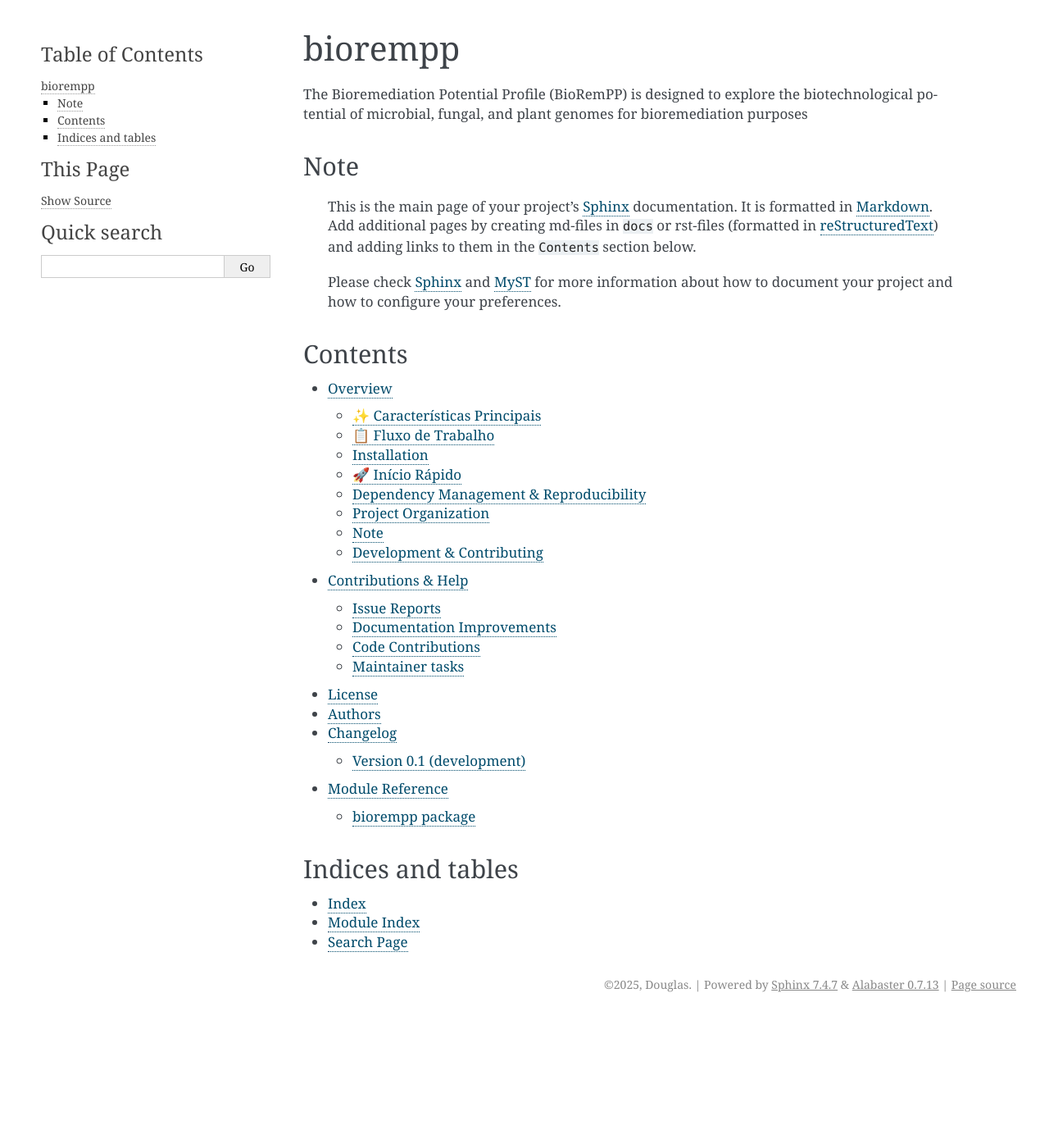
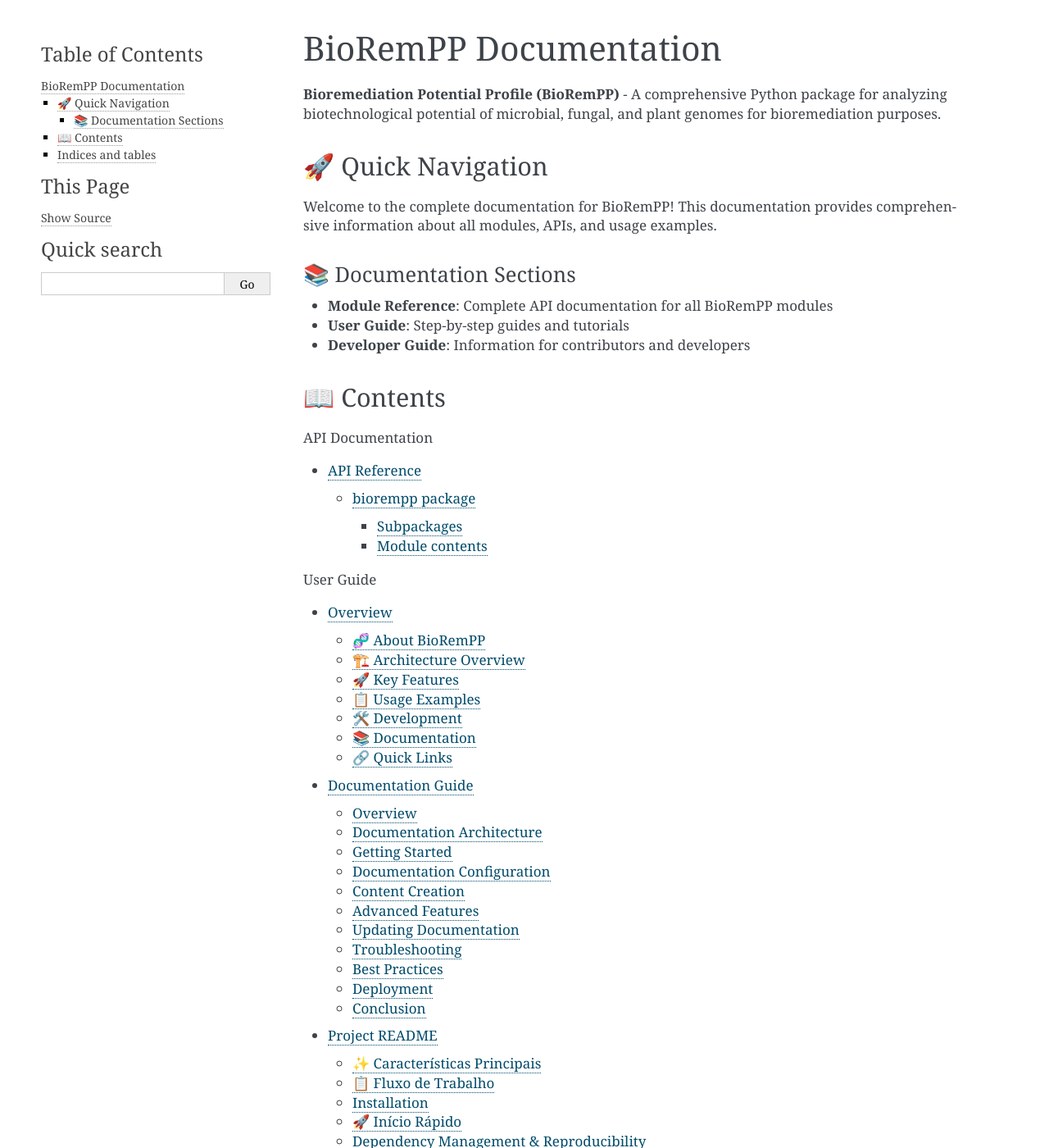
Before and after one commit to DougFelipe/biorempp, a Sphinx documentation site: the page built from docs/index.md, in a window 1280 px wide and 1400 px high. Shown: the whole window at 82% size. Built offline with Sphinx 7.4.7, drawn with Linux system fonts in a browser that asks for light colours.

Commit message:
docs: update index and create overview documentation for BioRemPP package

````diff
--- a/docs/index.md
+++ b/docs/index.md
@@ -1,30 +1,43 @@
-# biorempp
+# BioRemPP Documentation
 
-The Bioremediation Potential Profile (BioRemPP) is designed to explore the biotechnological potential of microbial, fungal, and plant genomes for bioremediation purposes
+**Bioremediation Potential Profile (BioRemPP)** - A comprehensive Python package for analyzing biotechnological potential of microbial, fungal, and plant genomes for bioremediation purposes.
 
+## 🚀 Quick Navigation
 
-## Note
+Welcome to the complete documentation for BioRemPP! This documentation provides comprehensive information about all modules, APIs, and usage examples.
 
-> This is the main page of your project's [Sphinx] documentation. It is
-> formatted in [Markdown]. Add additional pages by creating md-files in
-> `docs` or rst-files (formatted in [reStructuredText]) and adding links to
-> them in the `Contents` section below.
->
-> Please check [Sphinx] and [MyST] for more information
-> about how to document your project and how to configure your preferences.
+### 📚 Documentation Sections
 
+- **Module Reference**: Complete API documentation for all BioRemPP modules
+- **User Guide**: Step-by-step guides and tutorials
+- **Developer Guide**: Information for contributors and developers
 
-## Contents
+## 📖 Contents
+
+```{toctree}
+:maxdepth: 3
+:caption: API Documentation
+
+API Reference <api/modules>
+```
 
 ```{toctree}
 :maxdepth: 2
+:caption: User Guide
 
-Overview <readme>
+Overview <overview>
+Documentation Guide <DOCUMENTATION_GUIDE>
+Project README <readme>
+```
+
+```{toctree}
+:maxdepth: 2
+:caption: Project Information
+
 Contributions & Help <contributing>
 License <license>
 Authors <authors>
 Changelog <changelog>
-Module Reference <api/modules>
 ```
 
 ## Indices and tables
--- /dev/null
+++ b/docs/overview.md
@@ -0,0 +1,125 @@
+# BioRemPP Overview
+
+## 🧬 About BioRemPP
+
+**BioRemPP (Bioremediation Potential Profile)** is a comprehensive Python package designed to analyze the biotechnological potential of microbial, fungal, and plant genomes for bioremediation purposes.
+
+## 🏗️ Architecture Overview
+
+### Core Modules
+
+#### 📱 Application Module (`biorempp.app`)
+- **BioRemPPApplication**: Main application orchestration
+- **CommandFactory**: Dependency injection and command routing
+- Professional CLI interface with enhanced user experience
+
+#### 🔧 Utilities Module (`biorempp.utils`)
+- **Enhanced Error Handling**: Context-aware error management
+- **Advanced Logging**: Dual logging architecture (technical + user-friendly)
+- **User Feedback Systems**: Professional CLI feedback and progress indicators
+- **I/O Utilities**: File management and path resolution
+- **Silent Logging**: Clean CLI output without debug noise
+
+#### 💻 CLI Module (`biorempp.cli`)
+- **Argument Parser**: Professional command-line argument handling
+- **Output Formatter**: Clean, formatted output for user interface
+
+#### ⚡ Commands Module (`biorempp.commands`)
+- **Base Command**: Abstract base for all commands
+- **Database Merger Commands**: Individual and batch database merging
+- **Info Commands**: System information and help
+
+#### 📊 Input Processing Module (`biorempp.input_processing`)
+- **Data Validation**: Input validation and sanitization
+- **Database Integration**: Merger processing for multiple databases
+- **Data Loading**: Efficient data loading and preprocessing
+
+#### 🔬 Pipelines Module (`biorempp.pipelines`)
+- **Processing Pipelines**: Modular data processing workflows
+- **Analysis Workflows**: Standardized analysis procedures
+
+## 🚀 Key Features
+
+### Professional CLI Interface
+- Clean, formatted output
+- Progress indicators for long-running operations
+- Context-aware error messages with solution recommendations
+- Professional help system
+
+### Enhanced Error Handling
+- Context-aware error detection
+- Solution recommendation system
+- User-friendly error presentation
+- Integration with logging system
+
+### Dual Logging Architecture
+- **Technical Logs**: Detailed debug information for developers
+- **User Logs**: Clean, formatted messages for end users
+- **Silent Mode**: Minimal output for production environments
+
+### Modular Design
+- Independent, testable modules
+- Dependency injection patterns
+- Professional separation of concerns
+- Extensible architecture
+
+## 📋 Usage Examples
+
+### CLI Usage
+```bash
+# Get help
+biorempp --help
+
+# List available databases
+biorempp list-databases
+
+# Merge individual database
+biorempp merge-individual biorempp
+
+# Merge all databases
+biorempp merge-all
+```
+
+### Python API Usage
+```python
+from biorempp.app import BioRemPPApplication
+
+# Initialize application
+app = BioRemPPApplication()
+
+# Run application with arguments
+app.run(['merge-individual', 'biorempp'])
+```
+
+## 🛠️ Development
+
+### Code Quality
+- **Documentation**: Comprehensive documentation for all modules
+- **Testing**: Unit tests for all components
+- **Linting**: Flake8 compliance maintained
+- **Type Hints**: Professional type annotations
+
+### Professional Standards
+- **English Documentation**: Professional technical documentation
+- **Design Patterns**: Industry-standard software patterns
+- **Error Handling**: Robust error management
+- **User Experience**: Focus on user-friendly interfaces
+
+## 📚 Documentation
+
+This documentation is automatically generated using Sphinx with the following features:
+
+- **API Documentation**: Automatic generation from docstrings
+- **Cross-References**: Links between related components
+- **Search Functionality**: Full-text search capability
+- **Professional Presentation**: Clean, organized documentation layout
+
+## 🔗 Quick Links
+
+- **[API Reference](api/modules.html)**: Complete module documentation
+- **[Documentation Guide](DOCUMENTATION_GUIDE.html)**: How to build and maintain documentation
+- **[Contributing](contributing.html)**: Guidelines for contributors
+
+---
+
+*This documentation is automatically generated and maintained using Sphinx and professional documentation standards.*
````
